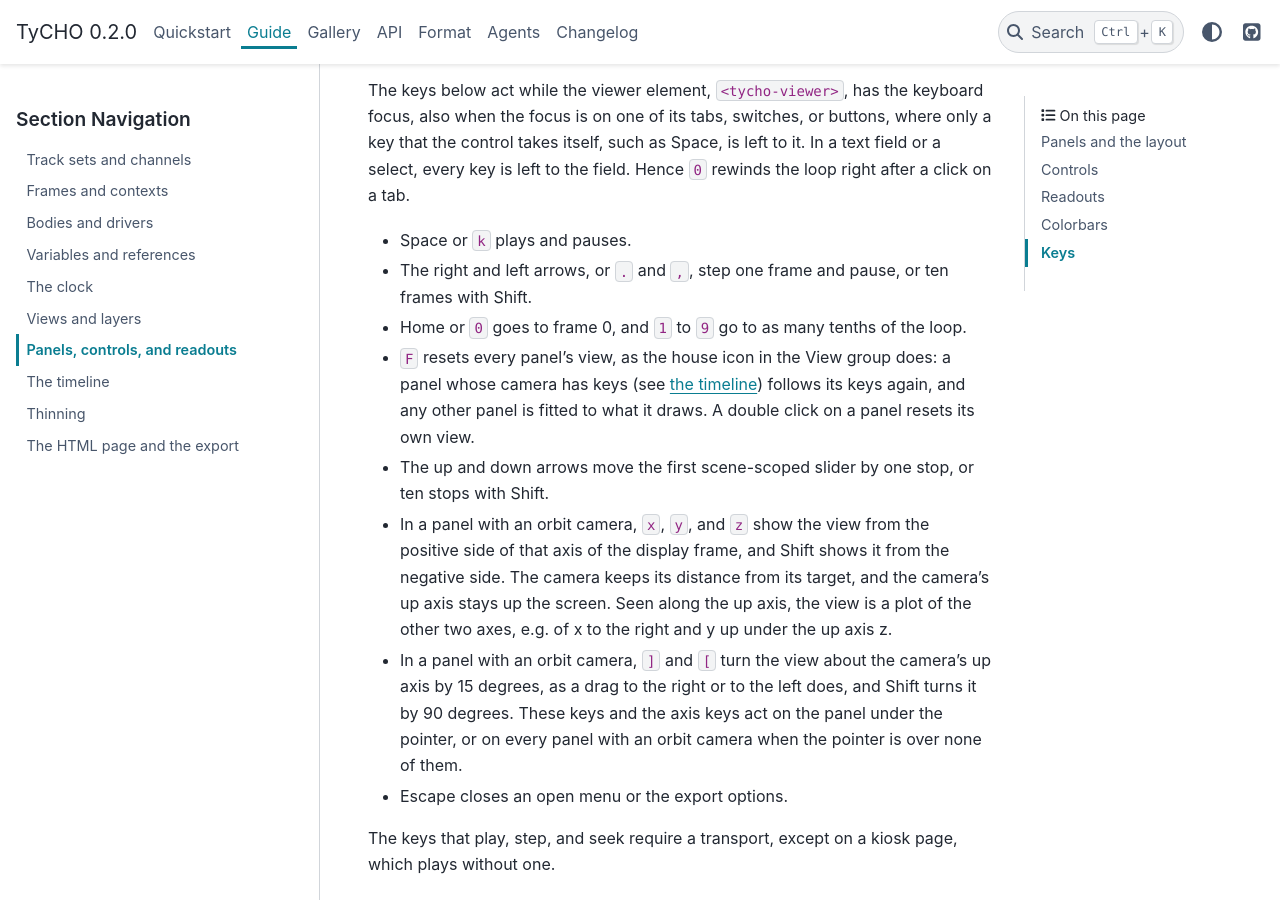
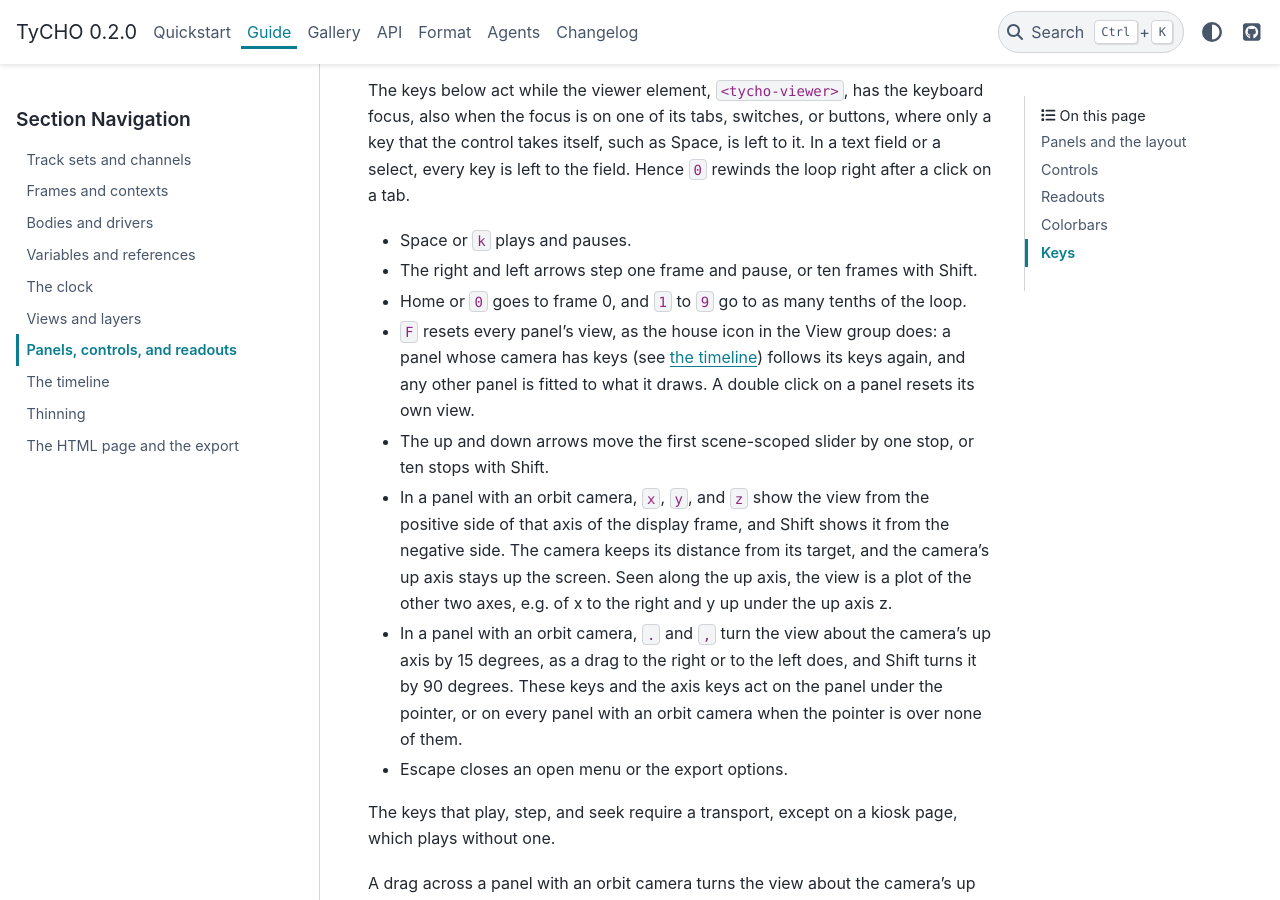
Before and after one commit to beeson-group/tycho, a Sphinx documentation site: the page built from docs/guide/panels.md, in a window 1280 px wide and 900 px high, scrolled down 5606 px. Built offline with Sphinx 7.4.7 and the PyData theme 0.15.4, drawn with Linux system fonts in a browser that asks for light colours.

Commit message:
document the comma and period keys that turn the view of an orbit camera

```diff
--- a/docs/guide/panels.md
+++ b/docs/guide/panels.md
@@ -104,14 +104,14 @@ The stops are those of the selector's slider, or the parameter's values over the
 The keys below act while the viewer element, `<tycho-viewer>`, has the keyboard focus, also when the focus is on one of its tabs, switches, or buttons, where only a key that the control takes itself, such as Space, is left to it. In a text field or a select, every key is left to the field. Hence `0` rewinds the loop right after a click on a tab.
 
 - Space or `k` plays and pauses.
-- The right and left arrows, or `.` and `,`, step one frame and pause, or ten frames with Shift.
+- The right and left arrows step one frame and pause, or ten frames with Shift.
 - Home or `0` goes to frame 0, and `1` to `9` go to as many tenths of the loop.
 - `F` resets every panel's view, as the house icon in the View group does: a panel whose camera has keys (see [the timeline](timeline.md)) follows its keys again, and any other panel is fitted to what it draws. A double click on a panel resets its own view.
 - The up and down arrows move the first scene-scoped slider by one stop, or ten stops with Shift.
 - In a panel with an orbit camera, `x`, `y`, and `z` show the view from the positive side of that axis of the display frame, and Shift shows it from the negative side.
   The camera keeps its distance from its target, and the camera's up axis stays up the screen.
   Seen along the up axis, the view is a plot of the other two axes, e.g. of x to the right and y up under the up axis z.
-- In a panel with an orbit camera, `]` and `[` turn the view about the camera's up axis by 15 degrees, as a drag to the right or to the left does, and Shift turns it by 90 degrees.
+- In a panel with an orbit camera, `.` and `,` turn the view about the camera's up axis by 15 degrees, as a drag to the right or to the left does, and Shift turns it by 90 degrees.
   These keys and the axis keys act on the panel under the pointer, or on every panel with an orbit camera when the pointer is over none of them.
 - Escape closes an open menu or the export options.
 
```
Also changed, not shown: CHANGELOG.md (+2 -1 lines).
